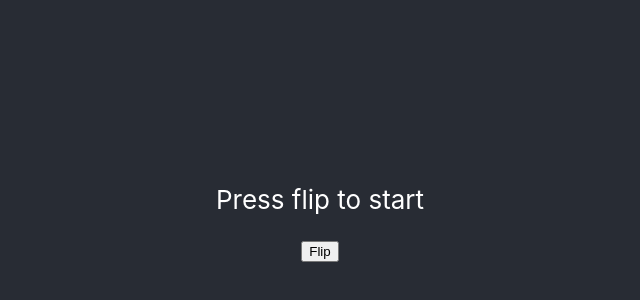
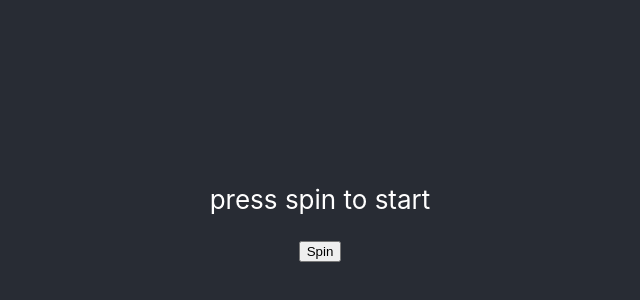
Before and after one commit to dalethatcher/carrot-counter, a React (Create React App) app: page / in a window 1280 px wide. Shown: the part 190-490 px from the top of the page, without its empty margins (320-960 px from the left). Built offline with nearby package versions, Linux system fonts and the light colour scheme.

Commit message:
Add real choices.

```diff
--- a/src/App.tsx
+++ b/src/App.tsx
@@ -1,25 +1,43 @@
-import React from 'react';
-import './App.css';
+import React from 'react'
+import './App.css'
 
-class App extends React.Component<{}, { coin: String }> {
-    readonly state = {coin: "Press flip to start"};
+interface SpinnerState {
+    pointerIndex: number
+}
 
-    flipCoin(event: React.MouseEvent) {
+const choices = [
+    "send someone back one!",
+    "forward one or move wooden plank",
+    "forward one or move rope bridge",
+    "forward two",
+    "forward three!"
+]
+
+class App extends React.Component<{}, SpinnerState> {
+    readonly state = {pointerIndex: -1}
+
+    spinSpinner(event: React.MouseEvent) {
         event.preventDefault();
-        const heads = Math.trunc(Math.random() * 2.0) < 1;
+        const newPointerIndex = Math.trunc(Math.random() * choices.length);
 
-        this.setState((state, props) => {
-            return {coin: heads ? "heads" : "tails"}
-        }, () => {
+        this.setState(() => {
+            return {pointerIndex: newPointerIndex}
+        });
+    }
 
-        });
+    pointerString() {
+        if (this.state.pointerIndex < 0) {
+            return "press spin to start"
+        } else {
+            return choices[this.state.pointerIndex]
+        }
     }
 
     render() {
         return <div className="App">
             <header className="App-header">
-                <p>{this.state.coin}</p>
-                <button onClick={e => this.flipCoin(e)}>Flip</button>
+                <p>{this.pointerString()}</p>
+                <button onClick={e => this.spinSpinner(e)}>Spin</button>
             </header>
         </div>;
     }
```
